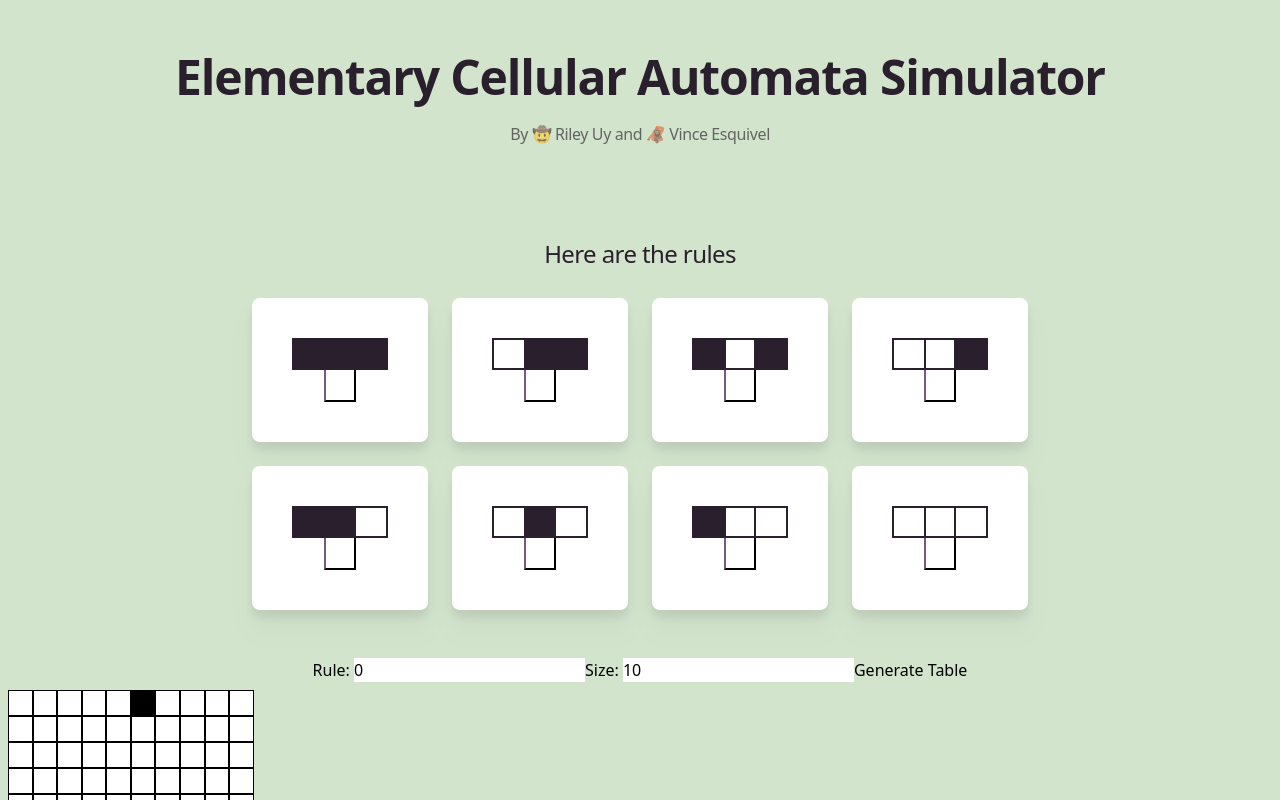
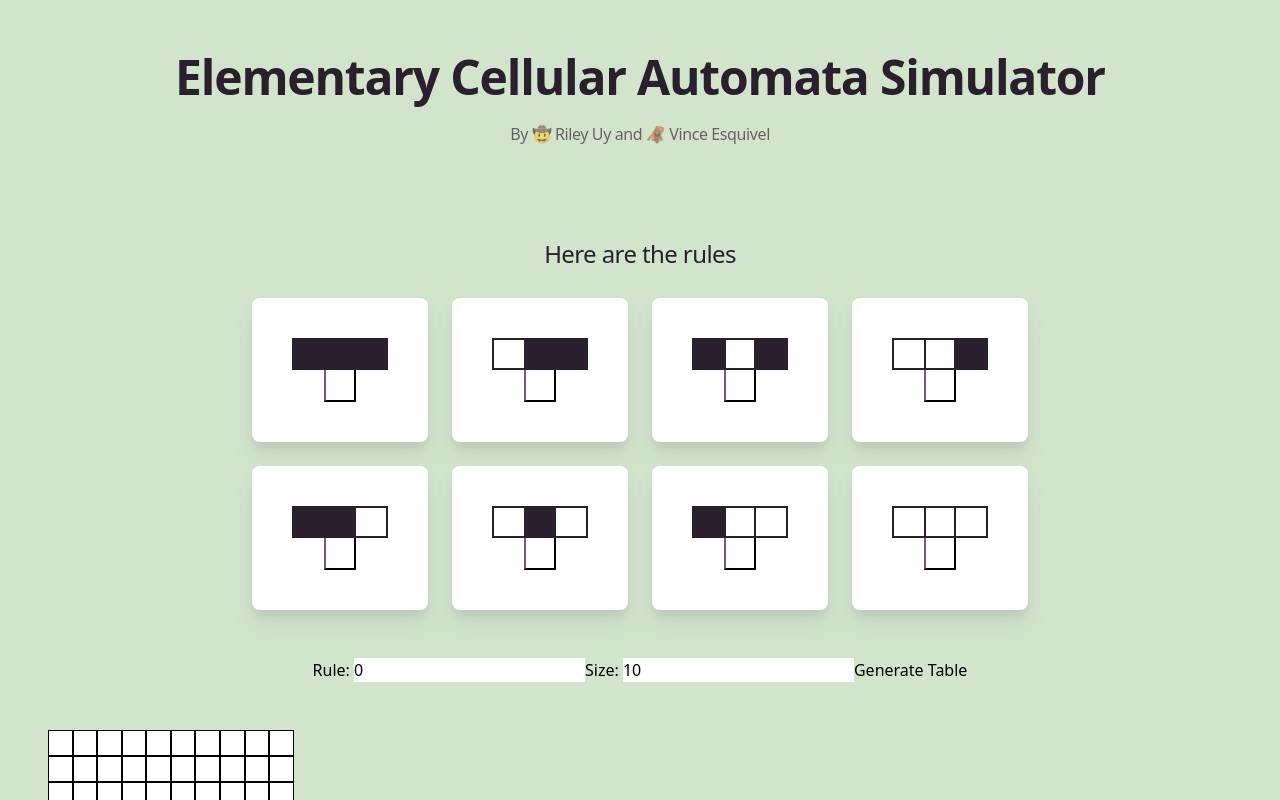
Before and after one commit to rileyuy/CMPLXSY-Cellular-Automata, a Next.js app: page / in a window 1280 px wide. Shown: the top 800 px of the page. Built offline with nearby package versions, Linux system fonts and the light colour scheme.

Commit message:
idk if this works

```diff
--- /dev/null
+++ b/components/Cell.js
@@ -0,0 +1,35 @@
+import { useState, useEffect } from "react";
+
+export default function Cell({
+  key,
+  columnCell,
+  col,
+  row,
+  inputRow,
+  changeInputRow,
+}) {
+//   console.log(inputRow);
+  function getInputRow() {
+    let tempInputRow = inputRow;
+  console.log(tempInputRow);
+
+    if (row === 0) {
+      if (tempInputRow[col] === "0") tempInputRow[col] = "1";
+      else tempInputRow[col] = "0";
+    }
+
+    return tempInputRow;
+  }
+  return (
+    <div
+      className={`border-1 border-black border w-fit ${
+        columnCell === "1" ? "bg-black" : "bg-white"
+      }`}
+      onClick={() => {
+        changeInputRow(getInputRow());
+      }}
+    >
+      <p>&nbsp;&nbsp;&nbsp;&nbsp;&nbsp;&nbsp;</p>
+    </div>
+  );
+}
--- a/components/CellGrid.js
+++ b/components/CellGrid.js
@@ -1,10 +1,20 @@
 import { Grid } from "@mui/material";
 import { useState, useEffect } from "react";
+import Cell from "./Cell";
 
 export default function CellGrid({ cellCount = 16, rule = 110, isActive }) {
-  // console.log(cellCount);
-  // console.log(rule);
-  // console.log(isActive);
+  const [cellOverride, setCellOverride] = useState(initializeCellOverride());
+
+  console.log(cellOverride);
+
+  function initializeCellOverride() {
+    let tempArr = [];
+    for (let i = 0; i < cellCount; i++) {
+      tempArr.push("0");
+    }
+    return tempArr;
+  }
+
   function decimalToBinary(dec) {
     return (dec >>> 0).toString(2);
   }
@@ -44,13 +54,16 @@ export default function CellGrid({ cellCount = 16, rule = 110, isActive }) {
     let columnCells = [];
     for (let gridCol = 0; gridCol < cellCount; gridCol++) {
       if (gridRow === 0) {
-        columnCells.push(gridCol === Math.ceil(cellCount / 2) ? "1" : "0");
+        columnCells.push("0");
       } else {
         if (isActive) {
           let gridRowString = prevCells.join("");
           // console.log(gridRowString);
-          let gridRowStringTemp =gridRowString
-          gridRowString = gridRowStringTemp.charAt(gridRowString.length-1) + gridRowString + gridRowStringTemp.charAt(0);
+          let gridRowStringTemp = gridRowString;
+          gridRowString =
+            gridRowStringTemp.charAt(gridRowString.length - 1) +
+            gridRowString +
+            gridRowStringTemp.charAt(0);
           // console.log(gridRowString);
 
           if (gridCol === 0) {
@@ -80,8 +93,9 @@ export default function CellGrid({ cellCount = 16, rule = 110, isActive }) {
     columnCells = [];
   }
 
+
   return (
-    <Grid container spacing={5} className="w-full h-full">
+    <div className="w-full h-full">
       {/* {colData.map((colComponent, i) => {
         console.log("Row number: " + i);
         return (
@@ -104,19 +118,17 @@ export default function CellGrid({ cellCount = 16, rule = 110, isActive }) {
         return (
           <div className="flex flex-row w-full">
             {columns.map((columnCell, k) => (
-              <Grid
-                item
-                className={`border-1 border-black border w-fit ${
-                  columnCell === "1" ? "bg-black" : "bg-white"
-                }`}
-                key={i + k}
-              >
-                <p>&nbsp;&nbsp;&nbsp;&nbsp;&nbsp;&nbsp;</p>
-              </Grid>
+              <Cell
+                columnCell={columnCell}
+                inputRow={cellOverride}
+                changeInputRow={setCellOverride}
+                row={i}
+                col={k}
+              />
             ))}
           </div>
         );
       })}
-    </Grid>
+    </div>
   );
 }
```
